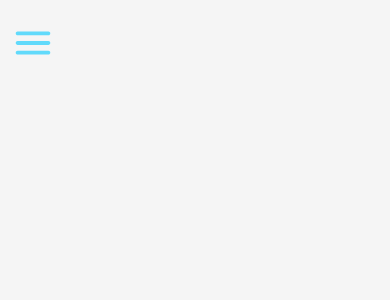
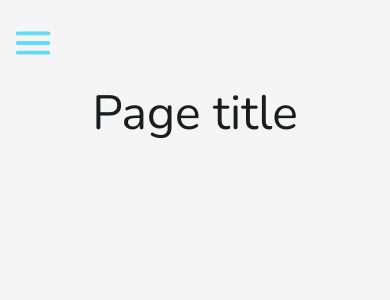
Before and after one commit to melosomelo/frontend-frameworks, a React (Create React App) app in the folder react-project/: page /create-post in a window 390 px wide. Shown: the top 300 px of the page. Built offline with nearby package versions, Linux system fonts and the light colour scheme.

Commit message:
Fix Header style
This commit fixes the header component style so that the page title
won't stay at the top of the page when applying mobile styles.

```diff
--- a/react-project/src/components/UI/Header/styles.js
+++ b/react-project/src/components/UI/Header/styles.js
@@ -2,9 +2,16 @@
 import styled from "styled-components";
 
 export const Wrapper = styled.header`
-  display: none;
+  margin-top: 8rem;
+  & * {
+    display: none;
+  }
 
   @media (min-width: 992px) {
+    & * {
+      display: initial;
+    }
+    margin-top: 0;
     display: flex;
     justify-content: space-between;
     padding: 4rem 2rem;
--- a/react-project/src/containers/Layout/Layout.jsx
+++ b/react-project/src/containers/Layout/Layout.jsx
@@ -16,14 +16,22 @@ function Layout() {
   const closeSidedrawer = () => {
     sidedrawerRef.current.classList.remove("show");
   };
+
   return (
     <>
+      <Header />
+      <h1
+        style={{
+          textAlign: "center",
+        }}
+      >
+        Page title
+      </h1>
       <MenuIcon onClick={onMenuIconClick} />
       <Sidedrawer
         sidedrawerRef={sidedrawerRef}
         closeSidedrawer={closeSidedrawer}
       />
-      <Header />
     </>
   );
 }
--- a/react-project/src/styles.js
+++ b/react-project/src/styles.js
@@ -53,6 +53,11 @@ const GlobalStyle = createGlobalStyle`
     color: #61dafb;
   }
 
+  h1{
+    font-size: 4.8rem;
+    font-weight: 300;
+  }
+
 
 `;
 
```
